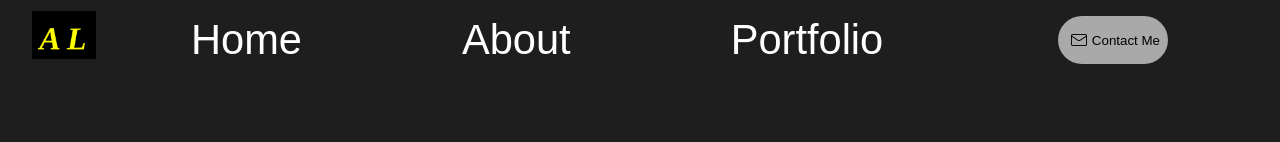
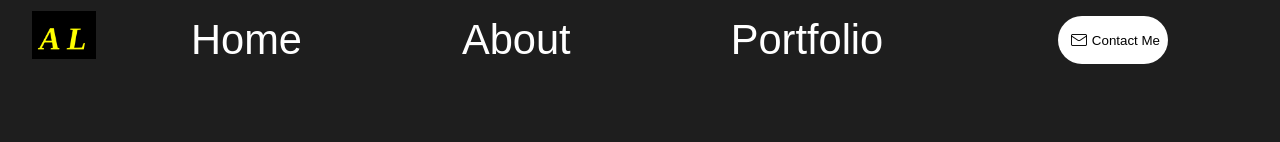
Before and after one commit to ardlee/portfolio, a React (Create React App) app: page / in a window 1280 px wide. Shown: the top 142 px of the page. Built offline with nearby package versions, Linux system fonts and the light colour scheme.

Commit message:
white color scheme added

```diff
--- a/src/components/Contact/contact.css
+++ b/src/components/Contact/contact.css
@@ -38,12 +38,12 @@
     padding: 0.5rem 1rem;
     color:  rgb(0, 0, 0);
     border: none;
-    background: darkgrey;
+    background: white;
     border-radius: .5rem;
 }
 
 .submit{
-    background: darkgrey;
+    background: white;
     border: none;
     padding: 0.75rem 3.5rem;
     border-radius: 12rem;
@@ -73,7 +73,7 @@
 
 @media screen and (max-width:840px){
     .name,.email,.message{
-        color:lightgrey;
+        color:black;
     }
     .contactpagetitle{
         font-size: 8.5vw;
--- a/src/components/Navbar/navbar.css
+++ b/src/components/Navbar/navbar.css
@@ -32,7 +32,7 @@
 }
 
 .desktopMenuBtn {
-    background: darkgray;
+    background: white;
     color: black;
     border: none;
     display: flex;
```
